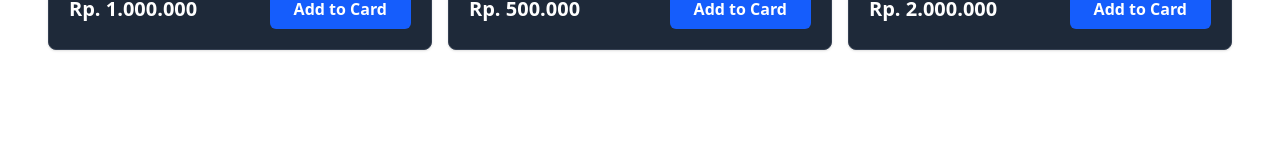
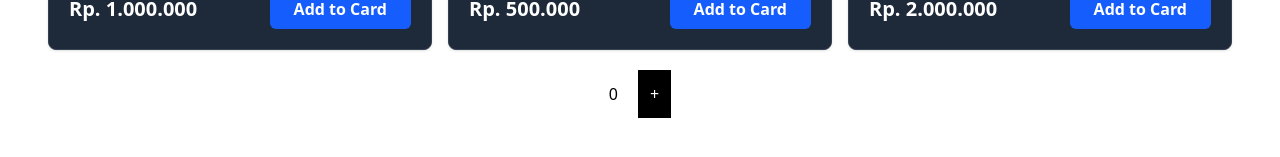
Before and after one commit to Gulpanjul/vipcodestudio-tutorial-reactjs, a React (Vite) app: page /Products in a window 1280 px wide. Shown: the part 583-740 px from the top of the page. Built offline with nearby package versions, Linux system fonts and the light colour scheme.

Commit message:
feat: state

```diff
--- /dev/null
+++ b/src/components/Fragments/Counter.tsx
@@ -0,0 +1,25 @@
+import React from "react";
+
+class Counter extends React.Component<object, { count: number }> {
+  constructor(props: object) {
+    super(props);
+    this.state = {
+      count: 0,
+    };
+  }
+  render() {
+    return (
+      <div className="flex items-center">
+        <h1 className="mr-5">{this.state.count}</h1>
+        <button
+          className="bg-black text-white p-3"
+          onClick={() => this.setState({count: this.state.count + 1})}
+        >
+          +
+        </button>
+      </div>
+    );
+  }
+}
+
+export default Counter;
--- a/src/components/Fragments/FormLogin.tsx
+++ b/src/components/Fragments/FormLogin.tsx
@@ -14,15 +14,7 @@
       (event.currentTarget.elements.namedItem("password") as HTMLInputElement)
         .value
     );
-    console.log(
-      (event.currentTarget.elements.namedItem("email") as HTMLInputElement)
-        .value
-    );
-    console.log(
-      (event.currentTarget.elements.namedItem("password") as HTMLInputElement)
-        .value
-    );
-    console.log("login");
+    window.location.href = "/products";
   };
   return (
     <form onSubmit={handleLogin}>
--- a/src/pages/products.tsx
+++ b/src/pages/products.tsx
@@ -1,6 +1,7 @@
 import { Fragment } from "react/jsx-runtime";
 import CardProduct from "../components/Fragments/CardProduct";
 import Button from "../components/Elements/Button";
+import Counter from "../components/Fragments/Counter";
 
 const products = [
   {
@@ -54,6 +55,9 @@
           </CardProduct>
         ))}
       </div>
+      <div className="flex w-full justify-center">
+        <Counter />
+      </div>
     </Fragment>
   );
 };
```
